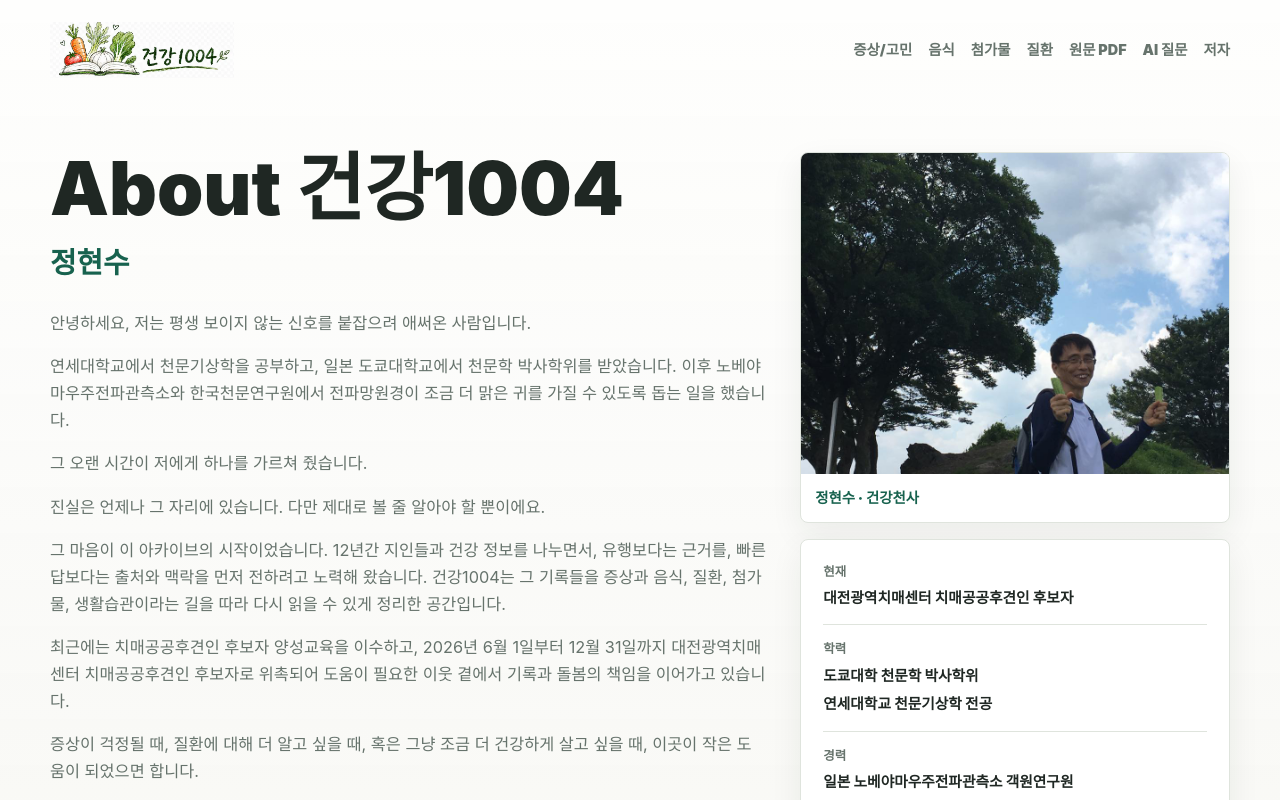
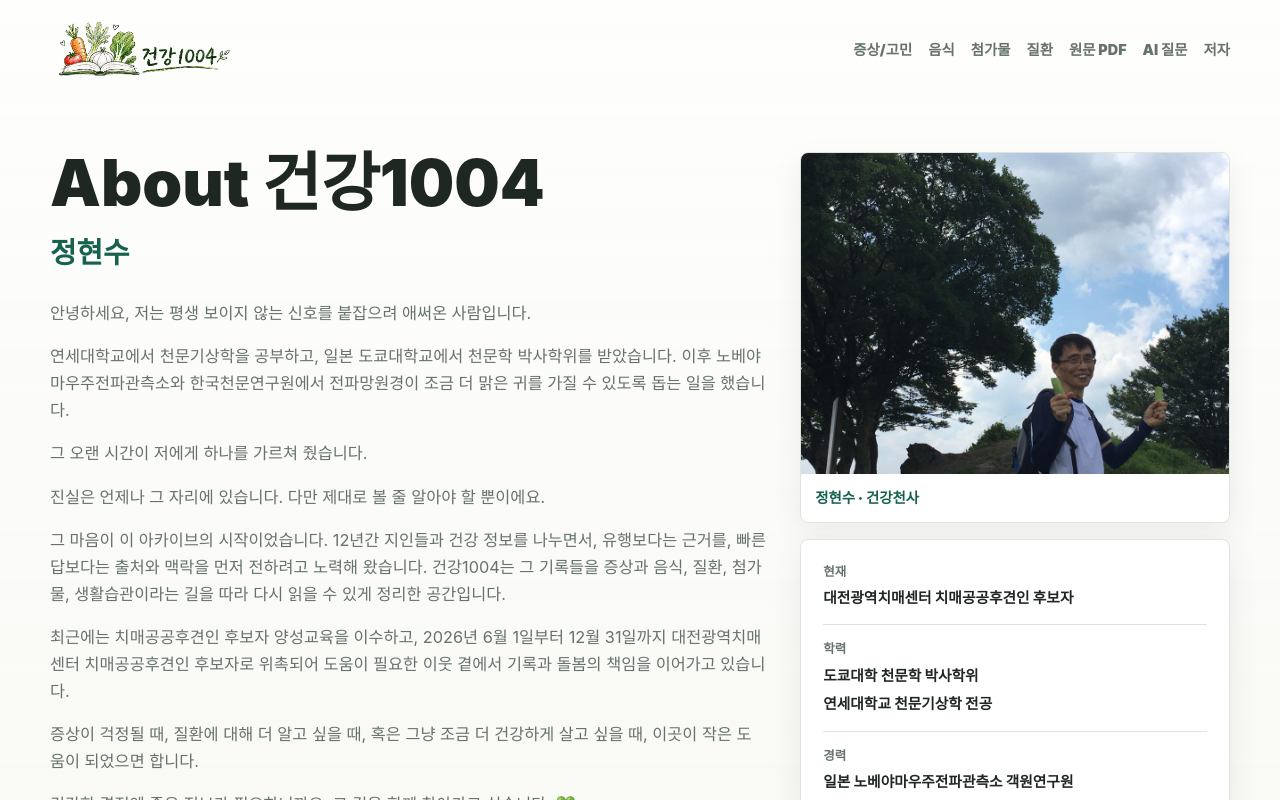
Before and after one commit to manynames3/health1004, a Next.js app in the folder frontend/: page /author in a window 1280 px wide. Shown: the top 800 px of the page. Built offline with nearby package versions, Linux system fonts and the light colour scheme.

Commit message:
Refine hero sizing and logo asset

```diff
--- a/frontend/app/globals.css
+++ b/frontend/app/globals.css
@@ -1224,13 +1224,13 @@ code {
 .taxonomy-hero h1 {
   max-width: 840px;
   margin-bottom: 14px;
-  font-size: clamp(2.35rem, 4.8vw, 4.35rem);
+  font-size: clamp(2.35rem, 4.8vw, 4rem);
   font-weight: 950;
 }
 
 .archive-page-hero h1 {
   margin-bottom: 16px;
-  font-size: clamp(2.6rem, 7vw, 5.7rem);
+  font-size: clamp(2.6rem, 7vw, 4rem);
   font-weight: 950;
 }
 
@@ -1359,7 +1359,7 @@ code {
 .author-bio-copy h1 {
   max-width: 820px;
   margin-bottom: 14px;
-  font-size: clamp(2.5rem, 5.8vw, 4.65rem);
+  font-size: clamp(2.5rem, 5.8vw, 4rem);
   font-weight: 950;
   line-height: 0.98;
 }
```
Also changed, not shown: frontend/public/health1004-logo-horizontal.webp.
